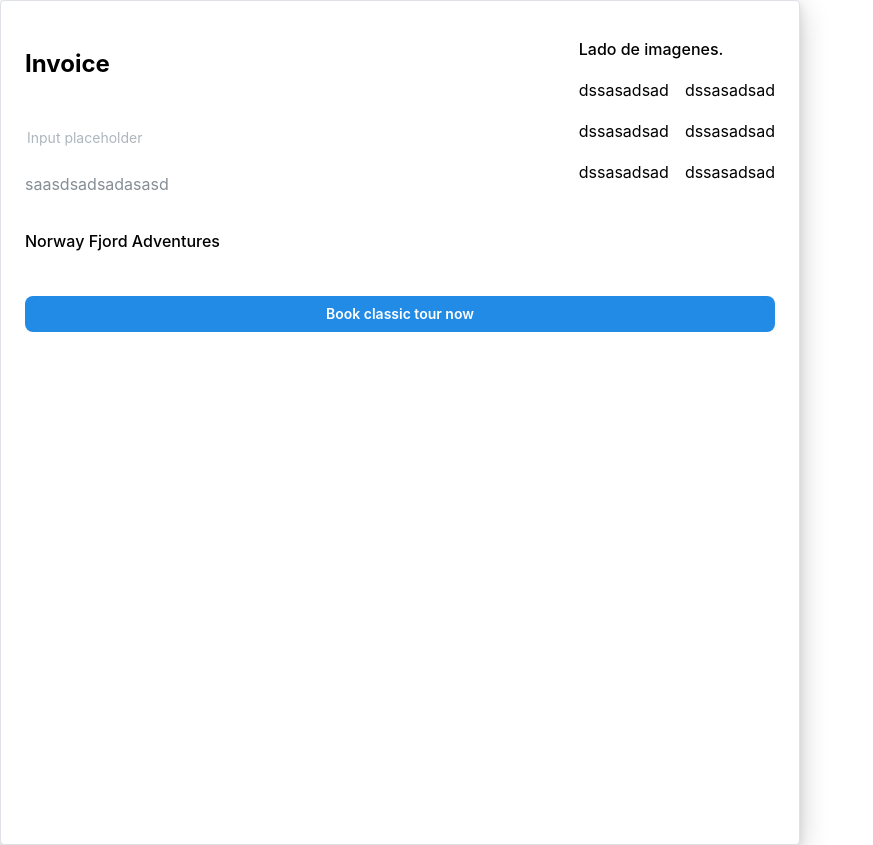
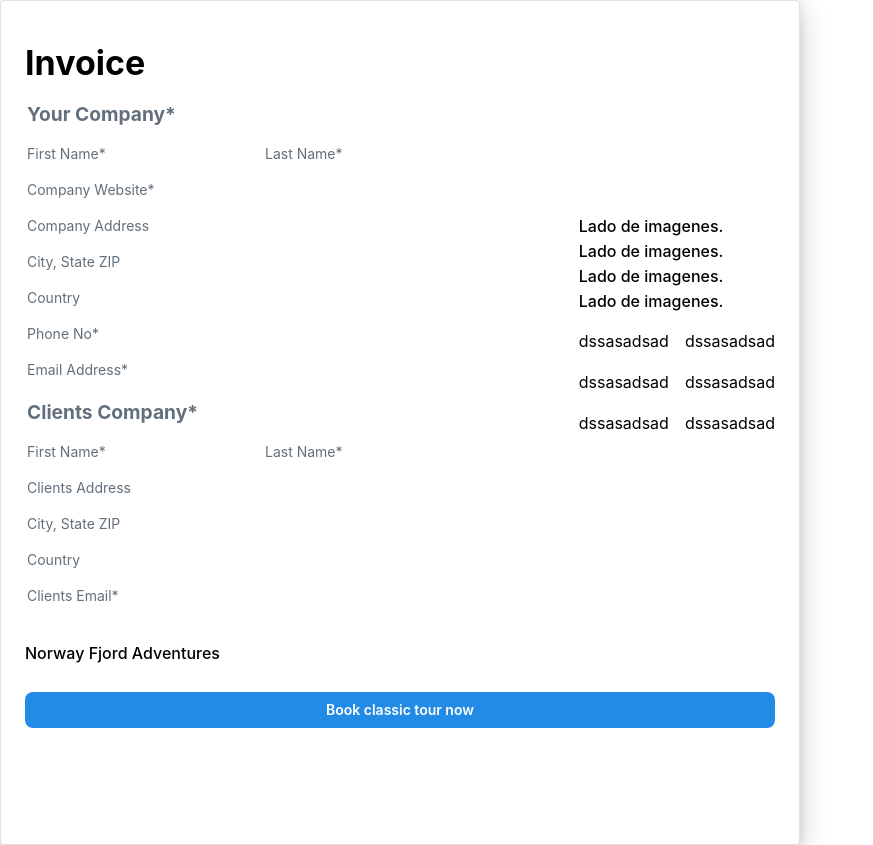
Before and after one commit to josejuniorpg/LocalAdventures-Tecnica, a Next.js app: page / in a window 1280 px wide. Shown: the whole page, without its empty margins (0-873 px from the left). Built offline with nearby package versions, Linux system fonts and the light colour scheme.

Commit message:
Left Seccion and InputInvoice Componnete.

```diff
--- a/src/components/Invoices/InvoiceGenerator/InvoiceGenerator.module.css
+++ b/src/components/Invoices/InvoiceGenerator/InvoiceGenerator.module.css
@@ -6,16 +6,31 @@
     box-shadow: 0 8px 30px rgba(0, 0, 0, 0.2), 0 3px 10px rgba(0, 0, 0, 0.1);
 }
 
+/*Text Input Styles*/
 .invoiceTextInput {
-    border: 1px dashed transparent; /* Borde punteado y transparente por defecto */
+    border: 1px dashed transparent;
     transition: border-color 0.2s;
+    padding: 1px;
+    color: rgb(33, 51, 67);
+    opacity: 1;
+    font-size: .875rem;
 }
 
 .invoiceTextInput:hover {
-    border-color: orange; /* Cambia el color del borde a naranja al pasar el cursor */
+    border-color: rgb(255, 122, 89);
 }
 
 .invoiceTextInput:focus {
-    border-color: orange; /* Cambia el color del borde a naranja al hacer foco */
-    outline: none; /* Elimina el contorno predeterminado */
+    border-color: rgb(255, 122, 89);
+    outline: none;
 }
+
+.invoiceTextInput::placeholder {
+    color: rgb(33, 51, 67);
+    opacity: 0.7;
+}
+
+.inputBold {
+    font-weight: bold;
+    font-size: 1.2rem
+}
--- a/src/components/Invoices/InvoiceGenerator/InvoiceGenerator.tsx
+++ b/src/components/Invoices/InvoiceGenerator/InvoiceGenerator.tsx
@@ -1,30 +1,47 @@
-import { Button, Card, Group, Stack, Text, TextInput } from '@mantine/core';
+import { Button, Card, Flex, Group, Stack, Text, Title } from '@mantine/core';
+import { TextInputInvoice } from '@/src/components/Invoices/InvoiceGenerator/TextInputInvoice';
 import classes from './InvoiceGenerator.module.css';
 
 export function InvoiceGenerator() {
   return (
     <Card padding="24" withBorder className={classes.invoiceCard}>
-      <Stack>
+      <Stack gap={0}>
         <Group justify="space-between">
-          <Stack>
-            <h2>Invoice</h2>
-            <Stack>
-              <TextInput
-                className={classes.invoiceTextInput}
-                variant="unstyled"
-                placeholder="Input placeholder"
-              />
+          <Stack gap={0}>
+            <Title mt={'16'} mb={'16'}>Invoice</Title>
+            <Stack pb={'20'}>
+              <TextInputInvoice placeholder={'Your Company*'} isBold={true} size={'26'} />
+              <Group>
+                <TextInputInvoice placeholder={'First Name*'} />
+                <TextInputInvoice placeholder={'Last Name*'} />
+              </Group>
+              <TextInputInvoice placeholder={'Company Website*'} />
+              <TextInputInvoice placeholder={'Company Address'} />
+              <TextInputInvoice placeholder={'City, State ZIP'} />
+              <TextInputInvoice placeholder={'Country'} />
+              <TextInputInvoice placeholder={'Phone No*'} />
+              <TextInputInvoice placeholder={'Email Address*'} />
             </Stack>
-            <Stack>
-              <Text size="md" c="dimmed">
-                saasdsadsadasasd
-              </Text>
+
+            <Stack pb={'20'}>
+              <TextInputInvoice placeholder={'Clients Company*'} isBold={true} size={'26'} />
+              <Group>
+                <TextInputInvoice placeholder={'First Name*'} />
+                <TextInputInvoice placeholder={'Last Name*'} />
+              </Group>
+              <TextInputInvoice placeholder={'Clients Address'} />
+              <TextInputInvoice placeholder={'City, State ZIP'} />
+              <TextInputInvoice placeholder={'Country'} />
+              <TextInputInvoice placeholder={'Clients Email*'} />
             </Stack>
           </Stack>
 
-          <Stack>
+          <Stack justify="space-between">
             {/* todo: Add the image selector*/}
             <div>
+              <Text fw={500}>Lado de imagenes.</Text>
+              <Text fw={500}>Lado de imagenes.</Text>
+              <Text fw={500}>Lado de imagenes.</Text>
               <Text fw={500}>Lado de imagenes.</Text>
             </div>
 
--- /dev/null
+++ b/src/components/Invoices/InvoiceGenerator/TextInputInvoice.tsx
@@ -0,0 +1,25 @@
+import { TextInput, TextInputProps } from '@mantine/core';
+import classes from './InvoiceGenerator.module.css';
+
+interface TextInputInvoiceProps extends TextInputProps {
+  isBold?: boolean;
+  placeholder?: string;
+}
+
+export function TextInputInvoice({
+  isBold = false,
+  placeholder = 'Input placeholder',
+  ...rest
+}: TextInputInvoiceProps) {
+  return (
+    <TextInput
+      classNames={{
+        input: `${classes.invoiceTextInput} ${isBold ? classes.inputBold : ''}`,
+      }}
+      variant="unstyled"
+      placeholder={placeholder}
+      size={'20'}
+      {...rest}
+    />
+  );
+}
```
